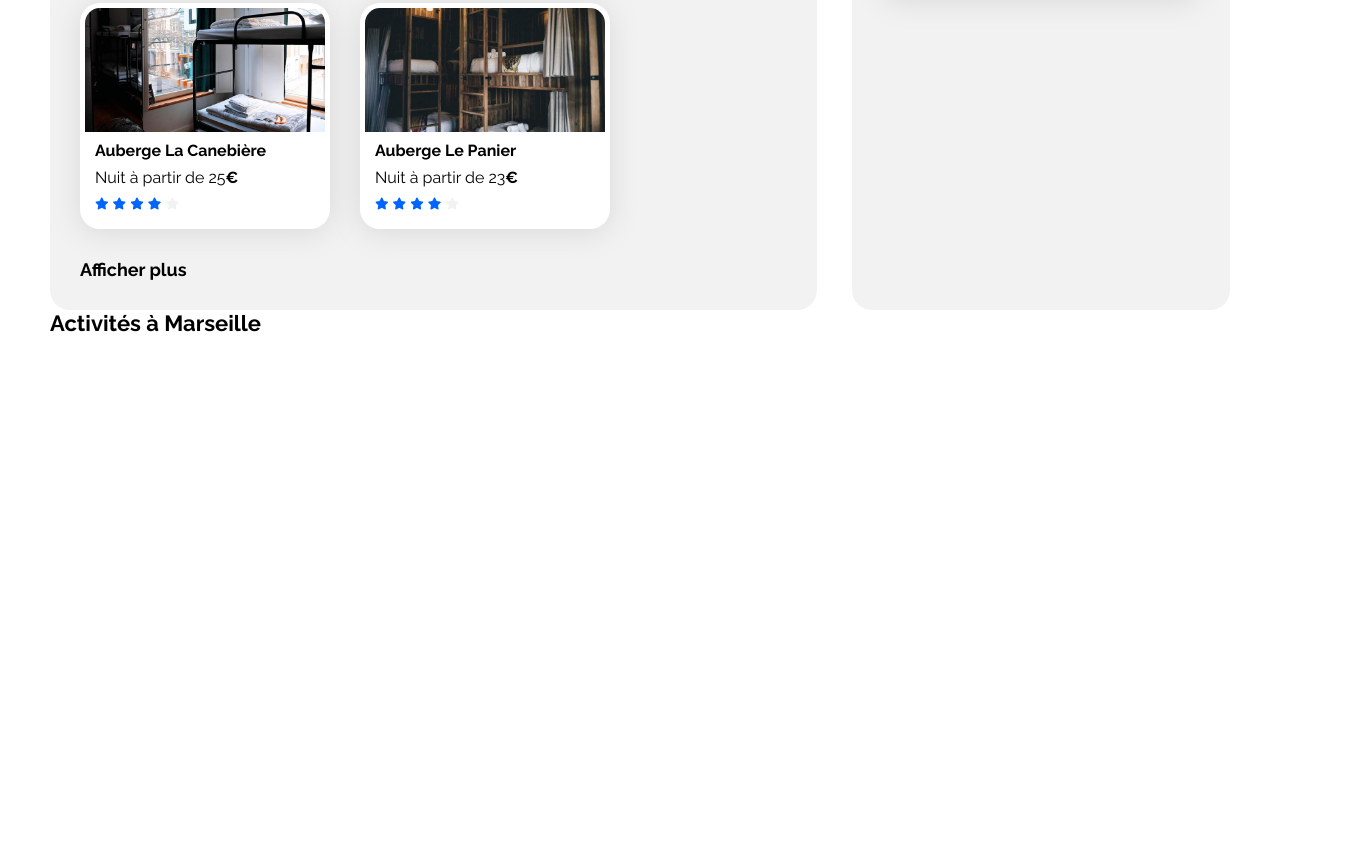
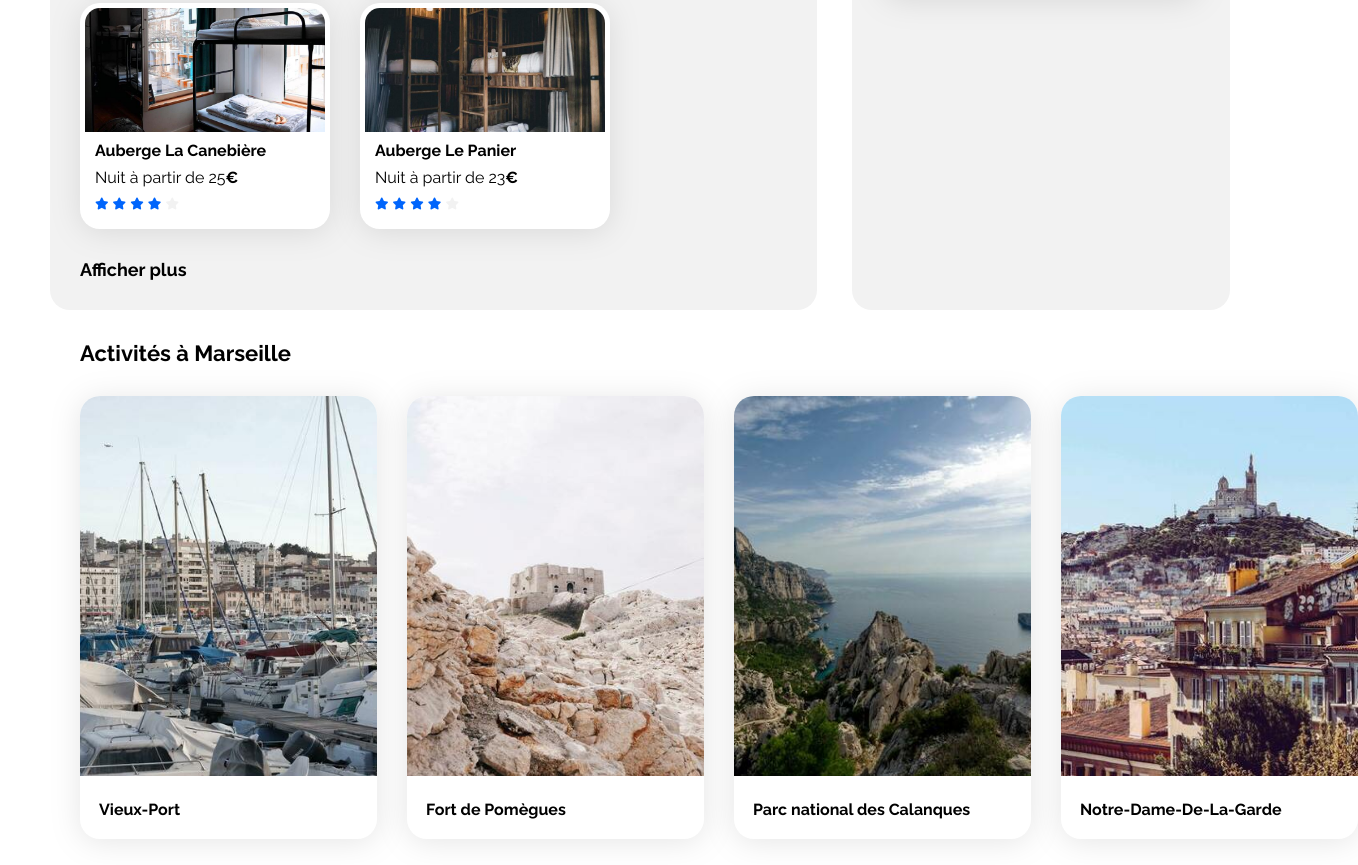
Before and after one commit to Nestradama/ocs-booki, a plain HTML site: page index.html in a window 1280 px wide. Shown: the part 1092-1957 px from the top of the page, 1358 px wide, since content can reach past the window. Before the commit the page ends 1428 px from the top, so only its background shows below. Drawn offline with Linux system fonts and the light colour scheme.

Commit message:
feat: added section "Activités à Marseille" feat: added activity cards to the section "Activitiés à Marseille"

```diff
--- a/css/style.css
+++ b/css/style.css
@@ -325,7 +325,39 @@ nav a:hover{
 }
 
 
+/*Section activités*/
 
+#activites{
+    display: flex;
+    flex-direction: column;
+    gap: 30px;
+    padding: 30px;
+}
+
+#activites_cards{
+    display: flex;
+    flex-direction: row;
+    width: 297px;
+    height: 439px;
+    border-radius: 20px;
+    gap: 30px;
+}
+
+#activites_cards .card{
+    padding: 0;
+}
+
+
+#activites_cards .card-title{
+    padding: 20px 19px 20px 19px;
+    margin: 0;
+}
+
+#activites_cards img{
+    height: 380px;
+    width: 297px;
+    border-radius: 20px 20px 0 0;
+}
 
 /* Le code ci-dessous correspond à la version responsive uniquement */
 
--- a/index.html
+++ b/index.html
@@ -20,7 +20,7 @@
             <img id="header_booki_logo" src="images/logo/Booki.png" alt="Logo Booki">
             <nav>
                 <a href="#hebergements">Hébergement</a>
-                <a href="#Activites">Activités</a>
+                <a href="#activites">Activités</a>
             </nav>
         </header>
         <main>
@@ -254,8 +254,61 @@
             </div>
         </main>
         <aside>
-            <section id="Activites">
+            <section id="activites">
                 <h2 class="section-title">Activités à Marseille</h2>
+                <div id="activites_cards">
+                    <div class="activity_card">
+                        <a href="#">
+                            <article class="card">
+                                <img src="./images/activites/reno-laithienne.jpg" alt="Image du Vieux-Port de Marseille">
+                                <div class="card-content">
+                                    <div class="card-txt">
+                                        <h3 class="card-title">Vieux-Port</h3>
+
+                                    </div>
+                                </div>
+                            </article>
+                        </a>
+                    </div>
+                    <div class="activity_card">
+                        <a href="#">
+                            <article class="card">
+                                <img src="./images/activites/paul-hermann.jpg" alt="Image du Fort de Pomègues">
+                                <div class="card-content">
+                                    <div class="card-txt">
+                                        <h3 class="card-title">Fort de Pomègues</h3>
+                                    </div>
+                                </div>
+                            </article>
+                        </a>
+                    </div>
+                    <div class="activity_card">
+                        <a href="#">
+                            <article class="card">
+                                <img src="./images/activites/kilyan-sockalingum.jpg" alt="Image du parc national des Calanques">
+                                <div class="card-content">
+                                    <div class="card-txt">
+                                        <h3 class="card-title">Parc national des Calanques</h3>
+
+                                    </div>
+                                </div>
+                            </article>
+                        </a>
+                    </div>
+                    <div class="activity_card">
+                        <a href="#">
+                            <article class="card">
+                                <img src="./images/activites/florian-wehde.jpg" alt="Image de Notre-Dame-De-La-Garde">
+                                <div class="card-content">
+                                    <div class="card-txt">
+                                        <h3 class="card-title">Notre-Dame-De-La-Garde</h3>
+
+                                    </div>
+                                </div>
+                            </article>
+                        </a>
+                    </div>
+                </div>
             </section>
         </aside>
         <footer></footer>
```
